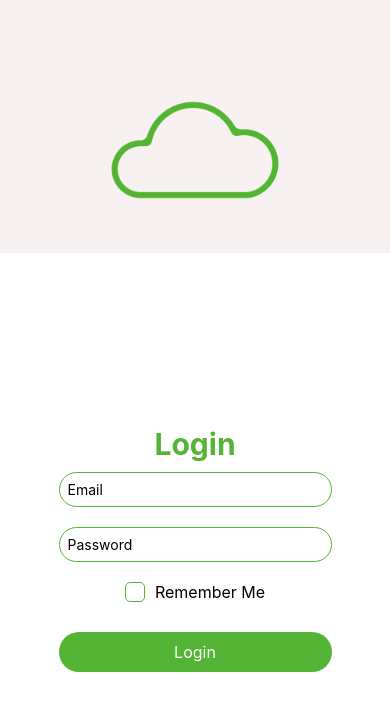
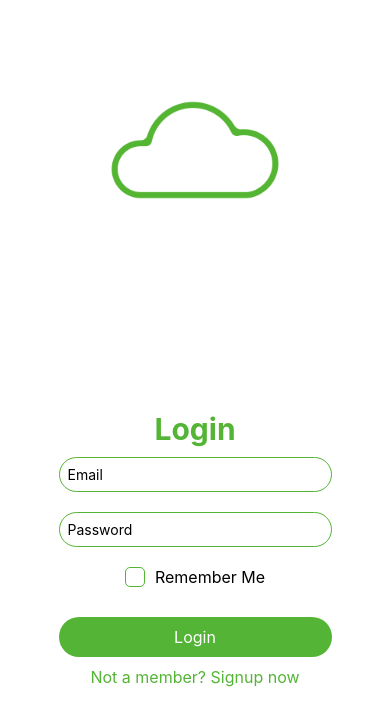
Before and after one commit to MHassaanAdil440/WeatherApp, a React Native app: screen / in a window 390 px wide. Shown: the top 726 px of the page. Built offline with nearby package versions, Linux system fonts and the light colour scheme.

Commit message:
signup option added

```diff
--- a/Screens/Login.js
+++ b/Screens/Login.js
@@ -23,6 +23,9 @@ const Login = () => {
         <TouchableOpacity style={styles.loginButton}>
           <Text style={styles.loginButtonText}>Login</Text>
         </TouchableOpacity>
+        <TouchableOpacity style={styles.signupButton}>
+          <Text style={styles.signupButtonText}>Not a member? Signup now</Text>
+        </TouchableOpacity>
       </View>
       <StatusBar style="auto" />
     </View>
@@ -38,7 +41,7 @@ const styles = StyleSheet.create({
   },
   topView: {
     flex: 0.3,
-    backgroundColor: "#F8F1F1",
+    backgroundColor: "#fff",
     width: screenWidth,
   },
   bottomView: {
@@ -94,6 +97,13 @@ const styles = StyleSheet.create({
     color: "#fff",
     fontSize: 16,
   },
+  signupButton: {
+    marginTop: 10,
+  },
+  signupButtonText: {
+    color: "#54B435",
+    fontSize: 16,
+  },
 });
 
 export default Login;
```
